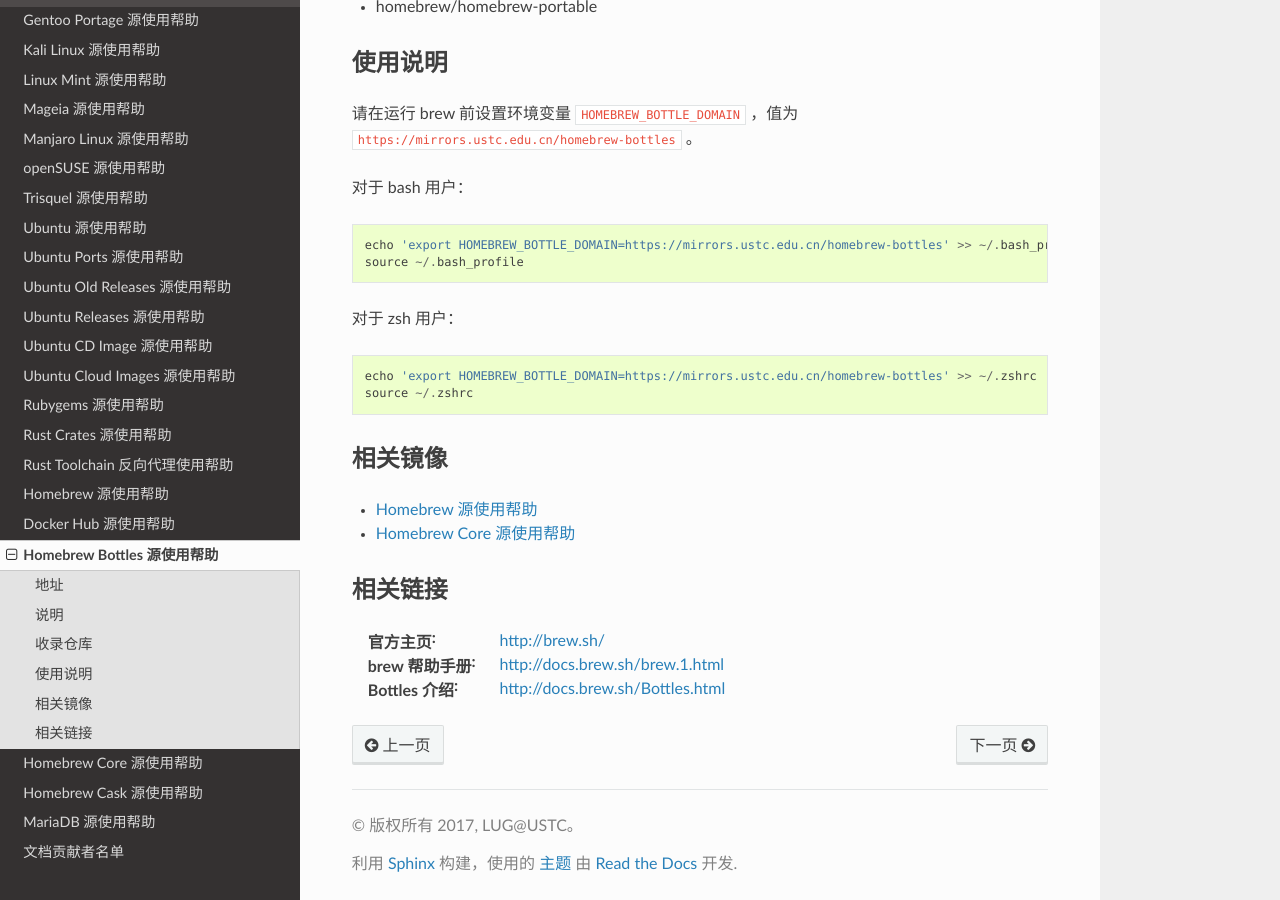
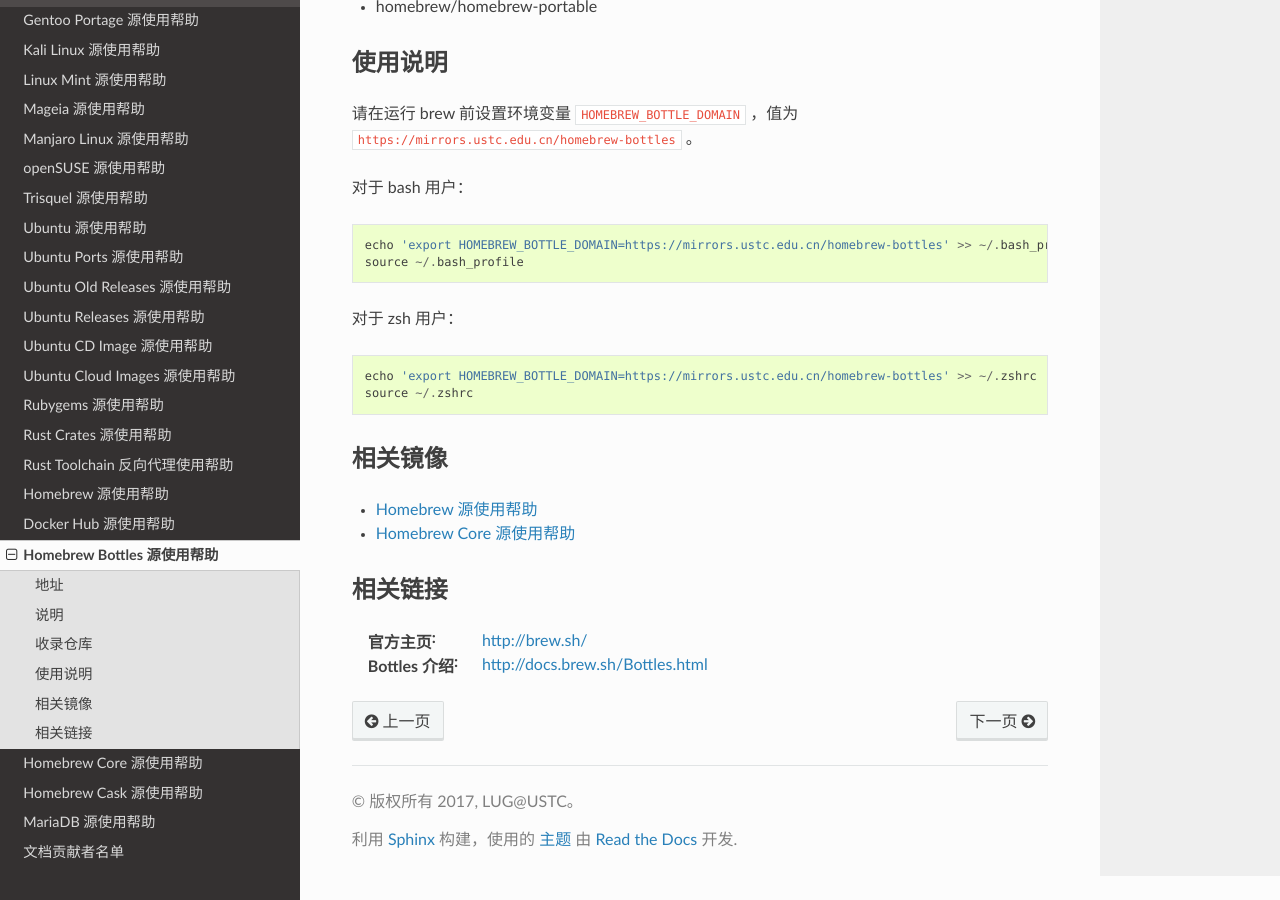
Before and after one commit to ustclug/mirrorhelp, a Sphinx documentation site: the page built from source/homebrew-bottles.rst, in a window 1280 px wide and 900 px high, scrolled down 590 px. Built offline with Sphinx 7.4.7 and the Read the Docs theme 2.0.0, drawn with Linux system fonts in a browser that asks for light colours; pages that are not in the unit, such as notebooks, are missing from menus.

Commit message:
Update homebrew-bottles.rst: remove broken link

```diff
--- a/source/homebrew-bottles.rst
+++ b/source/homebrew-bottles.rst
@@ -51,5 +51,4 @@
 ========
 
 :官方主页: http://brew.sh/
-:brew 帮助手册: http://docs.brew.sh/brew.1.html
 :Bottles 介绍: http://docs.brew.sh/Bottles.html
```
